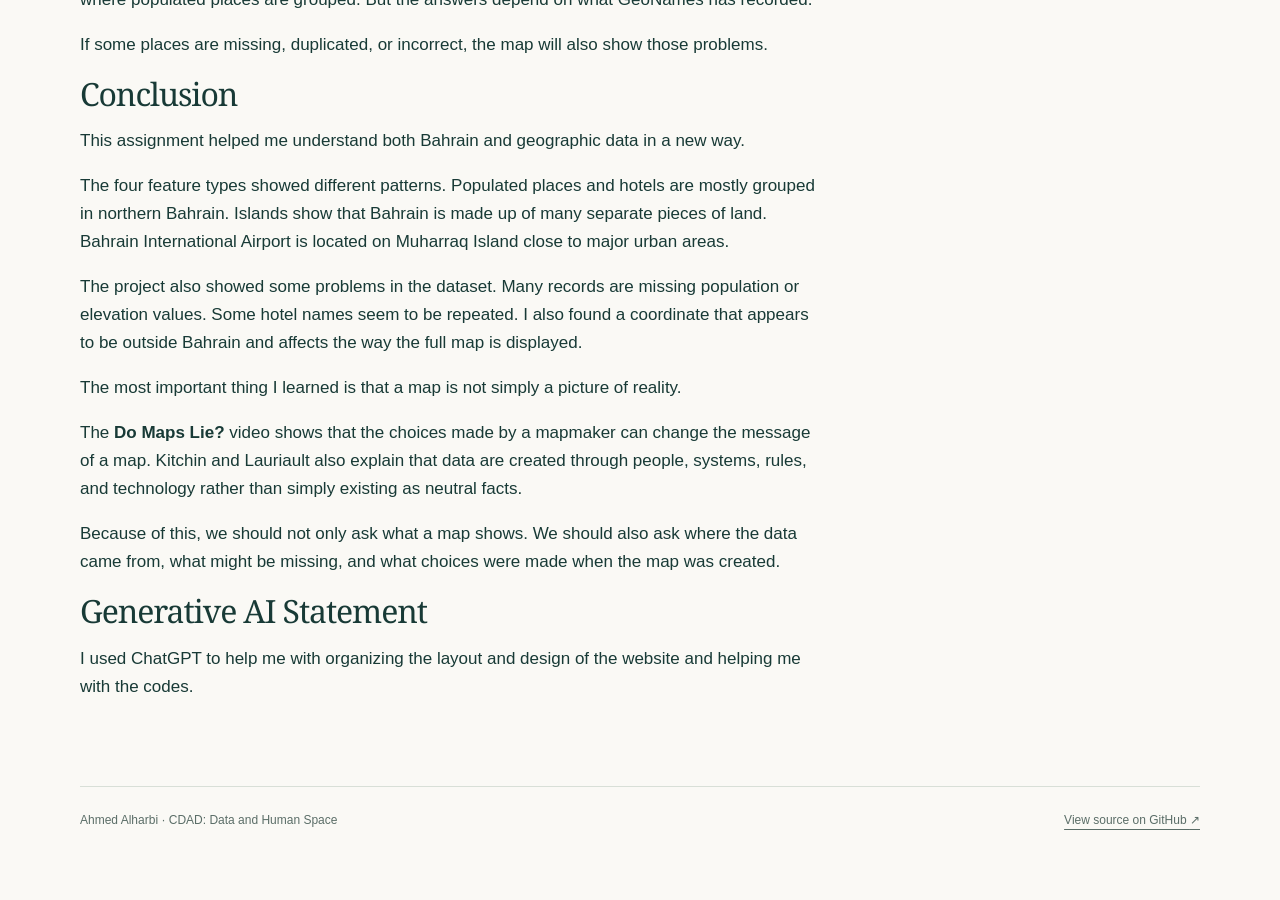
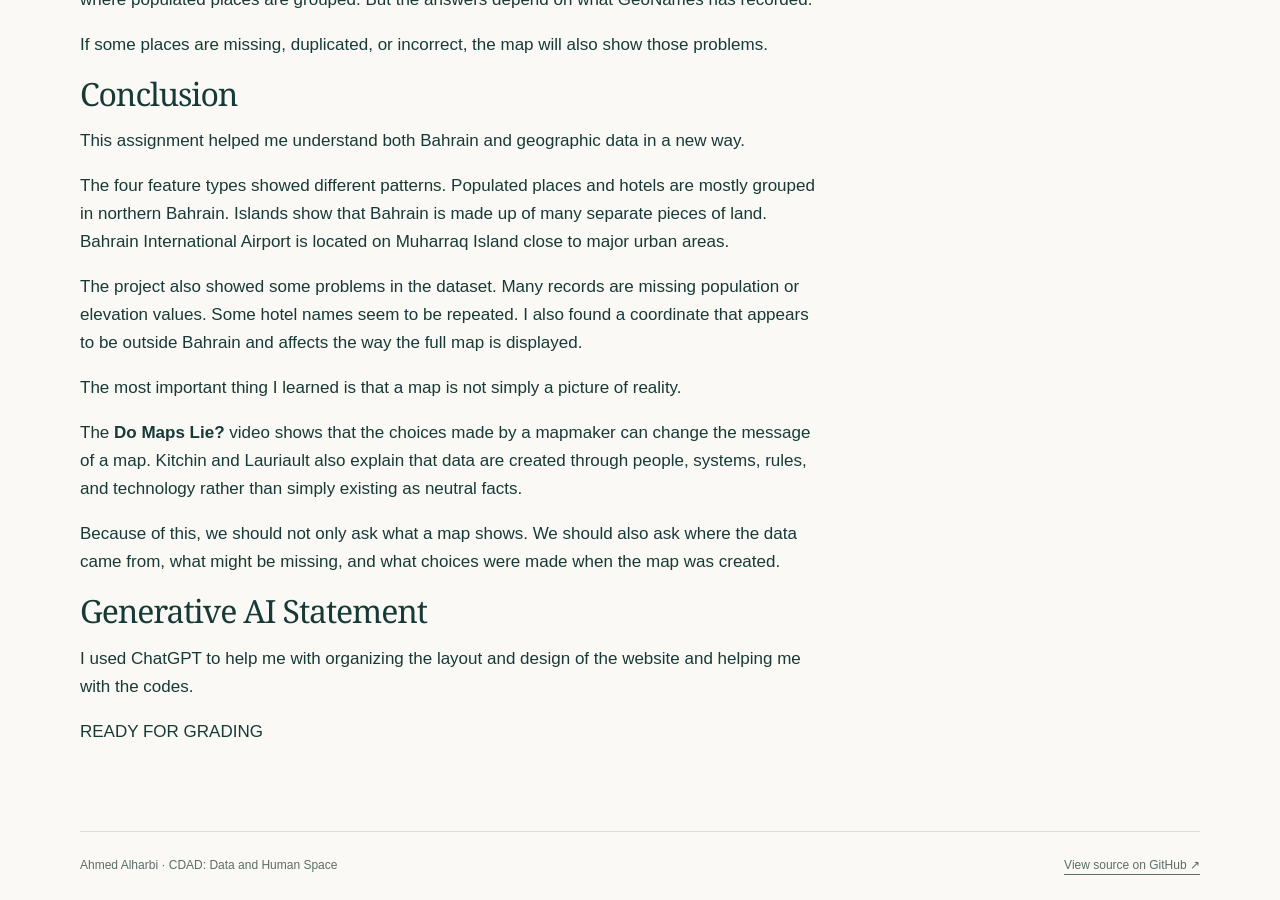
Before and after one commit to aka7979nyu/dhs, a Jekyll site: the page built from _posts/2026-10-02-mapping-features-bahrain.md, in a window 1280 px wide and 900 px high, scrolled down 6589 px. Built offline with Jekyll 4.4.1, drawn with Linux system fonts in a browser that asks for light colours; before the commit the page ends 7444 px from its top, so only the background shows below that.

Commit message:
Add Ready For Grading
Added a statement about using ChatGPT for website layout and design assistance.

```diff
--- a/_posts/2026-10-02-mapping-features-bahrain.md
+++ b/_posts/2026-10-02-mapping-features-bahrain.md
@@ -169,3 +169,5 @@ Because of this, we should not only ask what a map shows. We should also ask whe
 ## Generative AI Statement
 
 I used ChatGPT to help me with organizing the layout and design of the website and helping me with the codes.
+
+READY FOR GRADING
```
